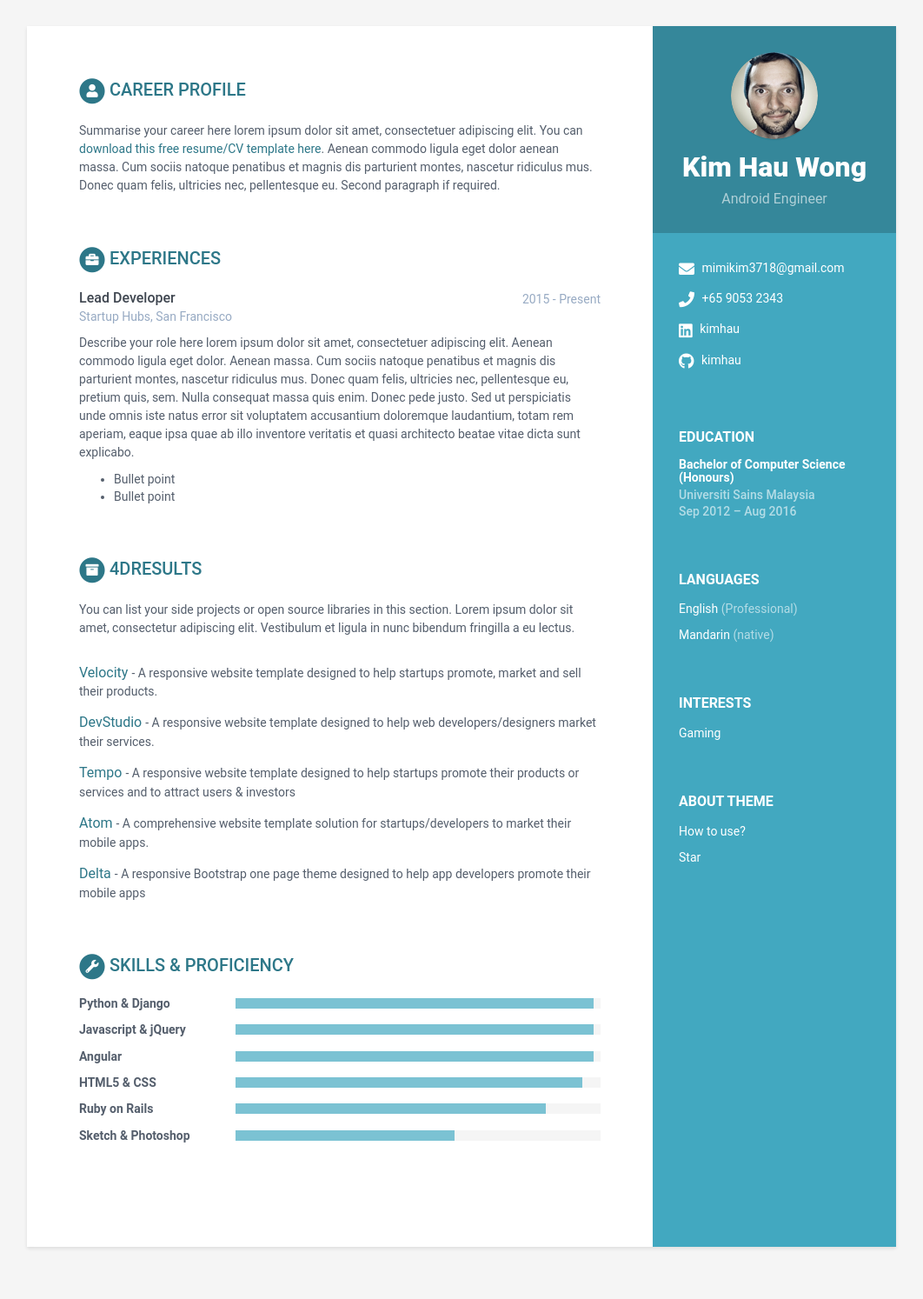
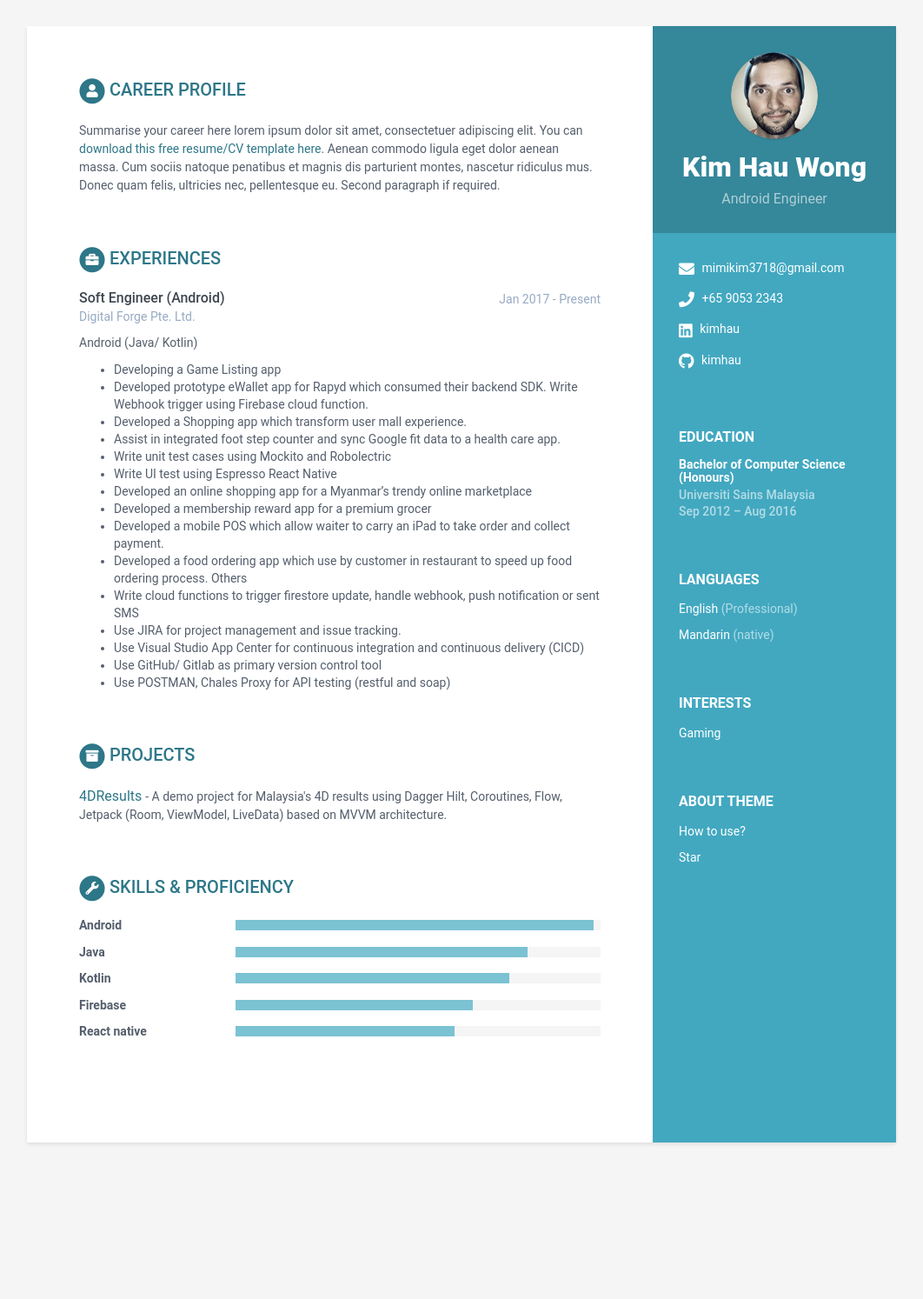
Before and after one commit to kimhau/kimhau.github.io, a Jekyll site: the page built from index.html, in a window 1280 px wide. Shown: the whole page at 87% size, without its empty margins (109-1171 px from the left). Built offline with Jekyll 4.4.1, drawn with Linux system fonts in a browser that asks for light colours; after the commit the page ends 1374 px from its top, so only the background shows below that.

Commit message:
Update data.yml

```diff
--- a/_data/data.yml
+++ b/_data/data.yml
@@ -59,47 +59,39 @@ education:
           - Bullet point
           - Bullet point
 experiences:
-    - role: Lead Developer
-      time: 2015 - Present
-      company: Startup Hubs, San Francisco
+    - role: Soft Engineer (Android)
+      time: Jan 2017 - Present
+      company: Digital Forge Pte. Ltd.
       details: |
-        Describe your role here lorem ipsum dolor sit amet, consectetuer
-        adipiscing elit. Aenean commodo ligula eget dolor. Aenean massa.
-        Cum sociis natoque penatibus et magnis dis parturient montes,
-        nascetur ridiculus mus. Donec quam felis, ultricies nec,
-        pellentesque eu, pretium quis, sem. Nulla consequat massa quis
-        enim. Donec pede justo. Sed ut perspiciatis unde omnis iste natus
-        error sit voluptatem accusantium doloremque laudantium, totam rem
-        aperiam, eaque ipsa quae ab illo inventore veritatis et quasi
-        architecto beatae vitae dicta sunt explicabo.
-          - Bullet point
-          - Bullet point
+        Android (Java/ Kotlin)
+        - Developing a Game Listing app
+        - Developed prototype eWallet app for Rapyd which consumed their backend SDK. Write Webhook trigger
+        using Firebase cloud function.
+        - Developed a Shopping app which transform user mall experience.
+        - Assist in integrated foot step counter and sync Google fit data to a health care app.
+        - Write unit test cases using Mockito and Robolectric
+        - Write UI test using Espresso
+        React Native
+        - Developed an online shopping app for a Myanmar's trendy online marketplace
+        - Developed a membership reward app for a premium grocer
+        - Developed a mobile POS which allow waiter to carry an iPad to take order and collect payment.
+        - Developed a food ordering app which use by customer in restaurant to speed up food ordering process.
+        Others
+        - Write cloud functions to trigger firestore update, handle webhook, push notification or sent SMS
+        - Use JIRA for project management and issue tracking.
+        - Use Visual Studio App Center for continuous integration and continuous delivery (CICD)
+        - Use GitHub/ Gitlab as primary version control tool
+        - Use POSTMAN, Chales Proxy for API testing (restful and soap)
 projects:
-    title: 4DResults
-    intro: >
-      You can list your side projects or open source libraries in this
-      section. Lorem ipsum dolor sit amet, consectetur adipiscing elit.
-      Vestibulum et ligula in nunc bibendum fringilla a eu lectus.
+    title: Projects
+    # intro: >
+    #   You can list your side projects or open source libraries in this
+    #   section. Lorem ipsum dolor sit amet, consectetur adipiscing elit.
+    #   Vestibulum et ligula in nunc bibendum fringilla a eu lectus.
     assignments:
-      - title: Velocity
-        link: "#hook"
-        tagline: "A responsive website template designed to help startups promote, market and sell their products."
-
-      - title: DevStudio
-        link: "#"
-        tagline: "A responsive website template designed to help web developers/designers market their services."
-
-      - title: Tempo
-        link: "#"
-        tagline: "A responsive website template designed to help startups promote their products or services and to attract users &amp; investors"
-
-      - title: Atom
-        link: "#"
-        tagline: "A comprehensive website template solution for startups/developers to market their mobile apps."
-
-      - title: Delta
-        link: "#"
-        tagline: "A responsive Bootstrap one page theme designed to help app developers promote their mobile apps"
+      - title: 4DResults
+        link: "https://github.com/kimhau/4DResults"
+        tagline: "A demo project for Malaysia's 4D results using Dagger Hilt, Coroutines, Flow, Jetpack (Room, ViewModel, LiveData) based on MVVM architecture."
 
 # publications:
 #     title: Publications
@@ -127,22 +119,19 @@ skills:
     title: Skills &amp; Proficiency
 
     toolset:
-      - name: Python & Django
+      - name: Android
         level: 98%
 
-      - name: Javascript & jQuery
-        level: 98%
+      - name: Java
+        level: 80%
 
-      - name: Angular
-        level: 98%
+      - name: Kotlin
+        level: 75%
 
-      - name: HTML5 & CSS
-        level: 95%
+      - name: Firebase
+        level: 65%
 
-      - name: Ruby on Rails
-        level: 85%
-
-      - name: Sketch & Photoshop
+      - name: React native
         level: 60%
 
 # footer: >
```
